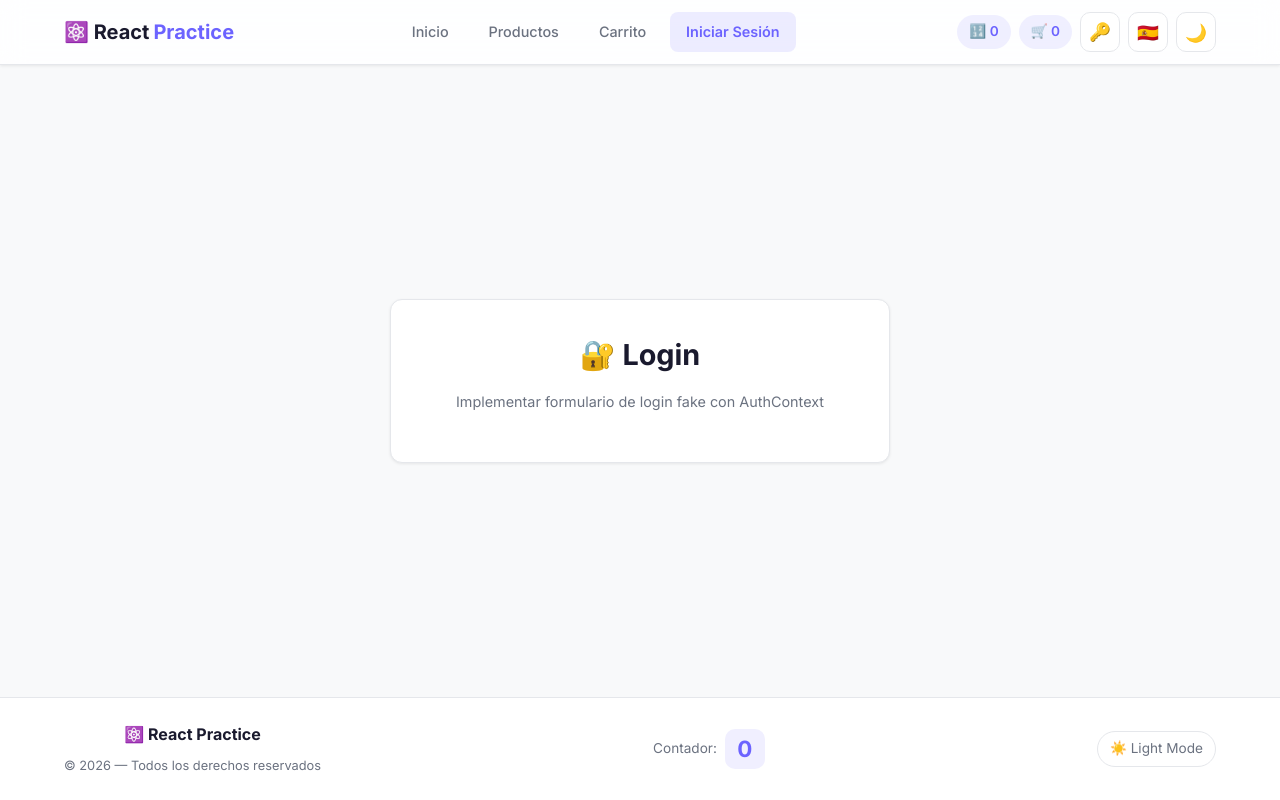
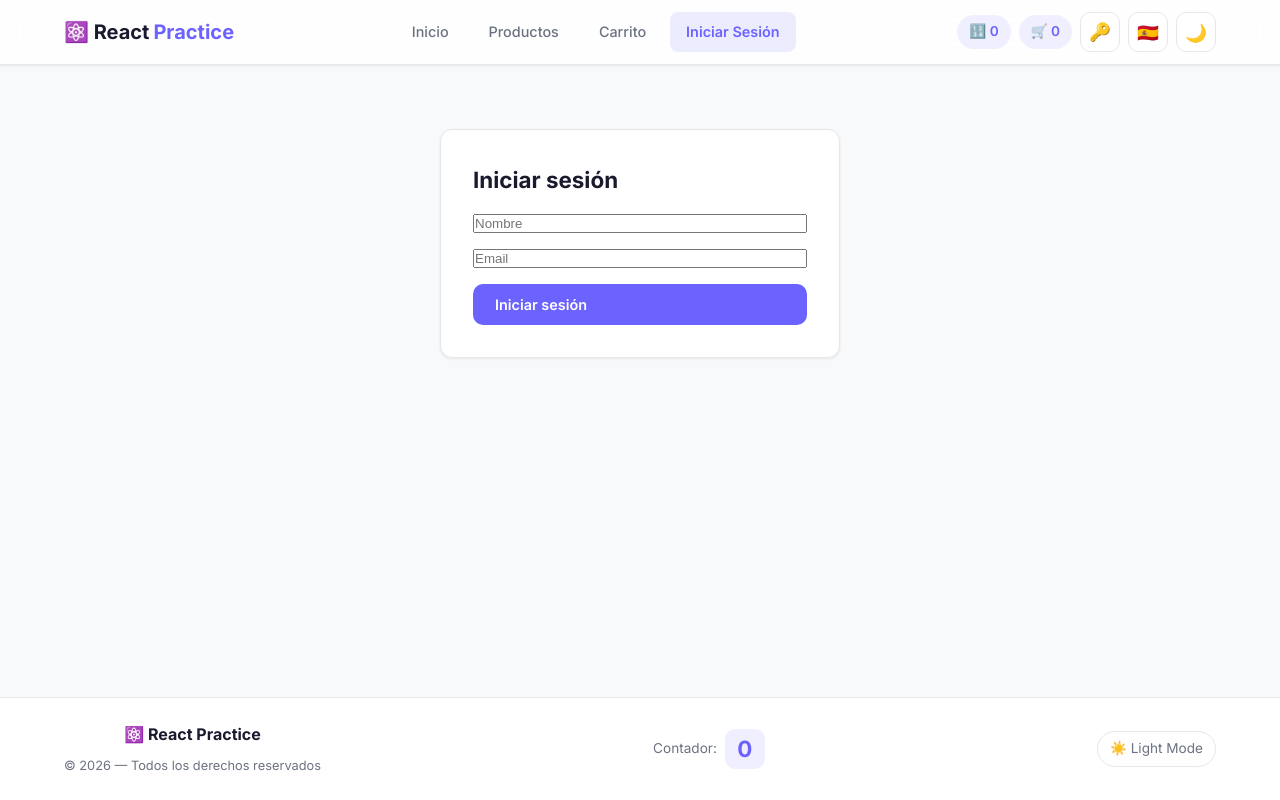
Before and after one commit to Toomasmg/practica_react, a React (Vite) app: page /login in a window 1280 px wide. Built offline with nearby package versions, Linux system fonts and the light colour scheme.

Commit message:
add login page

```diff
--- a/src/pages/Login.jsx
+++ b/src/pages/Login.jsx
@@ -1,12 +1,49 @@
+import { useState } from 'react';
+import { useAuth } from '../contexts/AuthContext';
 
 export default function Login() {
+  const { user, login, logout } = useAuth();
+  const [name, setName] = useState('');
+  const [email, setEmail] = useState('');
+
+  function handleLogin() {
+    if (!name || !email) return alert('Completá todos los campos');
+    login(name, email);
+  }
+
+  if (user) {
+    return (
+      <main className="page-container">
+        <div className="card" style={{ maxWidth: '400px', margin: '4rem auto' }}>
+          <h2 className="card-title">¡Bienvenido, {user.name}!</h2>
+          <p className="card-description">{user.email}</p>
+          <button className="btn btn-secondary" onClick={logout}>Cerrar sesión</button>
+        </div>
+      </main>
+    );
+  }
+
   return (
-    <main className="page-placeholder">
-      <div className="card">
-        <h2>🔐 Login</h2>
-        <p className="card-description">
-          Implementar formulario de login fake con AuthContext
-        </p>
+    <main className="page-container">
+      <div className="card" style={{ maxWidth: '400px', margin: '4rem auto' }}>
+        <h2 className="card-title">Iniciar sesión</h2>
+        <div style={{ display: 'flex', flexDirection: 'column', gap: '1rem', marginTop: '1rem' }}>
+          <input
+            className="form-input"
+            type="text"
+            placeholder="Nombre"
+            value={name}
+            onChange={e => setName(e.target.value)}
+          />
+          <input
+            className="form-input"
+            type="email"
+            placeholder="Email"
+            value={email}
+            onChange={e => setEmail(e.target.value)}
+          />
+          <button className="btn btn-primary" onClick={handleLogin}>Iniciar sesión</button>
+        </div>
       </div>
     </main>
   );
```
